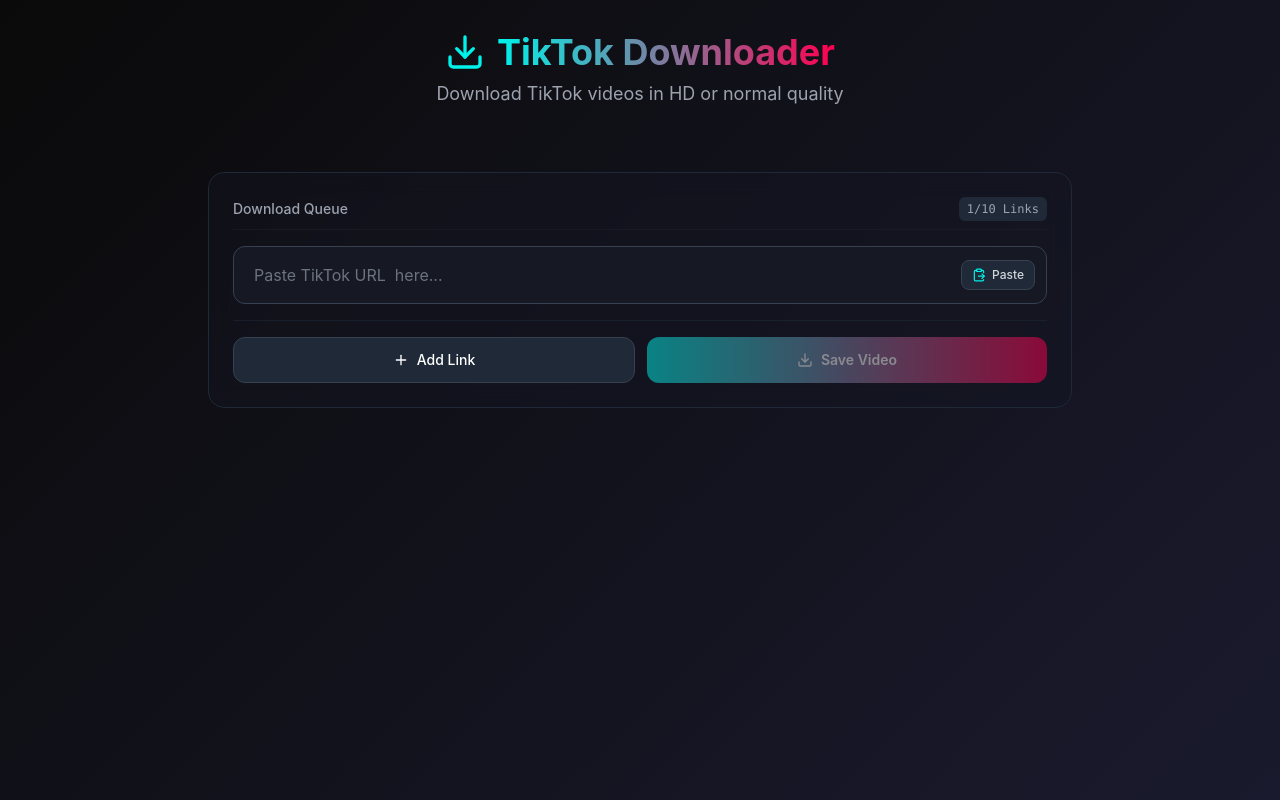
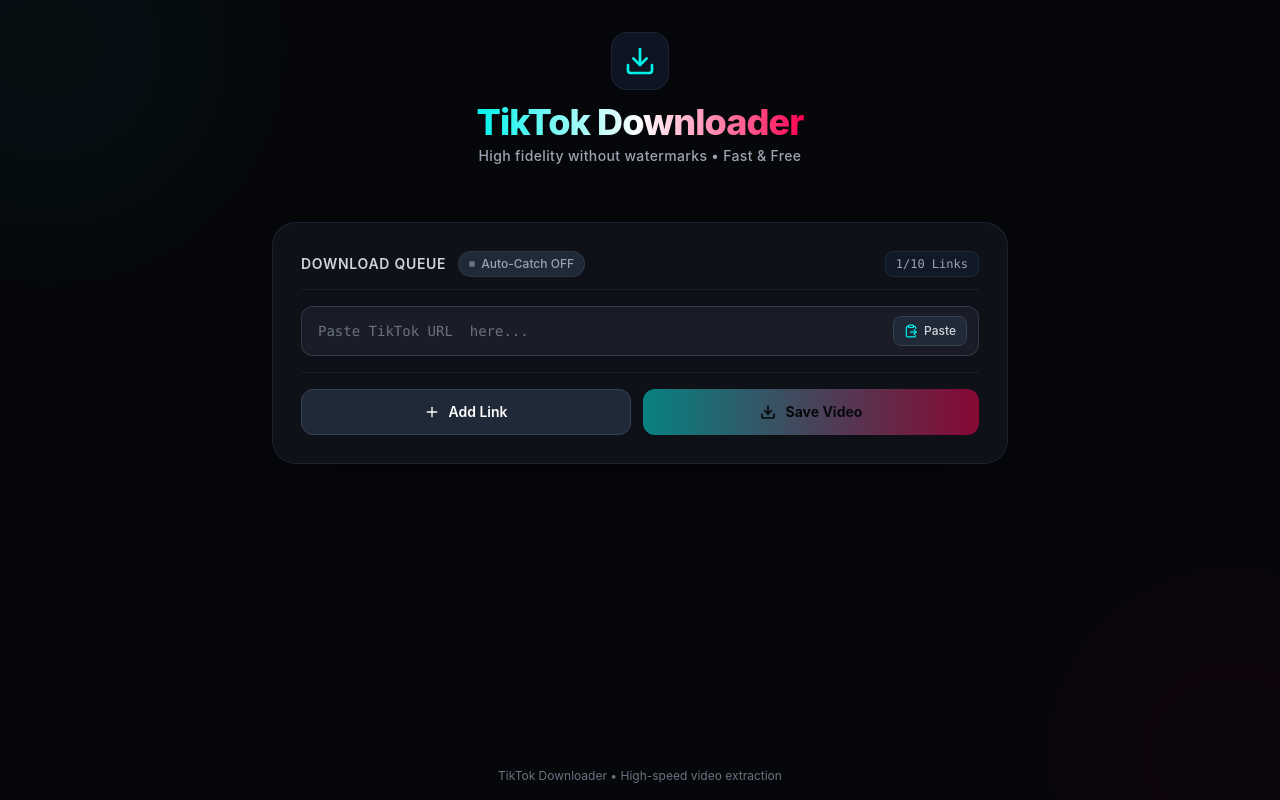
Before and after one commit to idkwtp-1/tt-downloader, a React (Vite) app: page / in a window 1280 px wide. Built offline with nearby package versions, Linux system fonts and the light colour scheme.

Commit message:
feat: upgrade UI/UX to Full Kinetic Experience (Tab 4)

```diff
--- a/src/App.jsx
+++ b/src/App.jsx
@@ -1,5 +1,5 @@
-import { useState } from 'react'
-import { Plus, Trash2, Loader2, CheckCircle2, AlertCircle, Download, ClipboardPaste } from 'lucide-react'
+import { useState, useEffect } from 'react'
+import { Plus, Trash2, Loader2, CheckCircle2, AlertCircle, Download, ClipboardPaste, Check } from 'lucide-react'
 import Header from './components/Header'
 
 function App() {
@@ -7,6 +7,61 @@
   const [statuses, setStatuses] = useState(['idle'])
   const [errors, setErrors] = useState([''])
   const [isDownloading, setIsDownloading] = useState(false)
+  const [progressPercent, setProgressPercent] = useState(0)
+  const [isCompleted, setIsCompleted] = useState(false)
+  const [autoCatch, setAutoCatch] = useState(false)
+
+  // Auto-Catch Clipboard Watcher (opt-in)
+  useEffect(() => {
+    if (!autoCatch) return
+
+    const checkClipboard = async () => {
+      try {
+        if (!navigator.clipboard || !navigator.clipboard.readText) return
+        const text = await navigator.clipboard.readText()
+        if (!text) return
+        const trimmed = text.trim()
+        if (!trimmed.includes('tiktok.com')) return
+
+        setInputs(prev => {
+          if (prev.some(u => u.trim() === trimmed)) return prev
+
+          const emptyIdx = prev.findIndex(u => u.trim() === '')
+          if (emptyIdx !== -1) {
+            const next = [...prev]
+            next[emptyIdx] = trimmed
+            if (emptyIdx === prev.length - 1 && prev.length < 10) {
+              next.push('')
+            }
+            return next
+          } else if (prev.length < 10) {
+            return [...prev, trimmed, '']
+          }
+          return prev
+        })
+      } catch {
+        // Silently fail if clipboard permission is denied or tab is switching
+      }
+    }
+
+    const handleVisibility = () => {
+      if (document.visibilityState === 'visible') {
+        checkClipboard()
+      }
+    }
+
+    const handleFocus = () => {
+      checkClipboard()
+    }
+
+    document.addEventListener('visibilitychange', handleVisibility)
+    window.addEventListener('focus', handleFocus)
+
+    return () => {
+      document.removeEventListener('visibilitychange', handleVisibility)
+      window.removeEventListener('focus', handleFocus)
+    }
+  }, [autoCatch])
 
   const handlePaste = async (index) => {
     try {
@@ -96,6 +151,8 @@
     if (activeIndices.length === 0) return
 
     setIsDownloading(true)
+    setProgressPercent(0)
+    setIsCompleted(false)
 
     setStatuses(prev => {
       const next = [...prev]
@@ -109,6 +166,8 @@
     })
 
     const queue = [...activeIndices]
+    const totalActive = activeIndices.length
+    let completedCount = 0
     let apiCallQueue = Promise.resolve()
 
     const callApiThrottled = (url) => {
@@ -184,6 +243,9 @@
           next[index] = err.message || 'Download failed'
           return next
         })
+      } finally {
+        completedCount++
+        setProgressPercent(Math.round((completedCount / totalActive) * 100))
       }
     }
 
@@ -201,35 +263,90 @@
 
     await Promise.all(workers)
     setIsDownloading(false)
+    setIsCompleted(true)
+
+    setTimeout(() => {
+      setIsCompleted(false)
+      setProgressPercent(0)
+    }, 2500)
   }
 
   const hasMultipleInputs = inputs.length > 1
   const isFormValid = inputs.some(url => url.trim().length > 0)
 
   return (
-    <div className="min-h-screen">
+    <div className="min-h-screen relative overflow-hidden bg-[#06070B] text-slate-100 flex flex-col justify-between">
+      {/* Ambient reactive light halos */}
+      <div
+        className={`fixed -top-36 -left-36 w-96 h-96 bg-tiktok-cyan/15 rounded-full blur-3xl pointer-events-none transition-all duration-700 ${
+          isDownloading ? 'opacity-80 scale-125' : 'opacity-25'
+        }`}
+      />
+      <div
+        className={`fixed -bottom-36 -right-36 w-96 h-96 bg-tiktok-pink/15 rounded-full blur-3xl pointer-events-none transition-all duration-700 ${
+          isDownloading ? 'opacity-80 scale-125' : 'opacity-25'
+        }`}
+      />
+
+      <div>
         <Header />
-      <div className="container mx-auto px-4 py-6 sm:py-8 max-w-4xl">
-        <div className="bg-tiktok-gray/40 backdrop-blur-md rounded-2xl p-4 sm:p-6 border border-gray-800">
+
+        <main className="container mx-auto px-4 py-4 sm:py-6 max-w-3xl relative z-10">
+          <div
+            className={`bg-[#12141D]/80 backdrop-blur-2xl rounded-3xl p-5 sm:p-7 border border-gray-800/80 shadow-2xl transition-all duration-500 ${
+              isDownloading ? 'ambient-glow-cyan border-tiktok-cyan/40' : ''
+            }`}
+          >
             <form onSubmit={handleDownloadAll} className="space-y-4">
-            <div className="flex justify-between items-center pb-2 border-b border-gray-800/40">
-              <span className="text-sm font-medium text-gray-400">Download Queue</span>
-              <span className={`text-xs px-2 py-1 rounded-md font-mono ${inputs.length >= 10 ? 'bg-red-500/10 text-red-400 border border-red-500/20' : 'bg-gray-800 text-gray-400'}`}>
+              {/* Queue Header with Auto-Catch Toggle */}
+              <div className="flex justify-between items-center pb-3 border-b border-gray-800/60">
+                <div className="flex items-center gap-3">
+                  <span className="text-xs sm:text-sm font-semibold text-gray-300 uppercase tracking-wider">
+                    Download Queue
+                  </span>
+                  <button
+                    type="button"
+                    onClick={() => setAutoCatch(prev => !prev)}
+                    className={`px-2.5 py-1 rounded-full text-xs font-medium transition-all flex items-center gap-1.5 border active:scale-95 ${
+                      autoCatch
+                        ? 'bg-emerald-500/20 text-emerald-300 border-emerald-500/40 shadow-[0_0_10px_rgba(16,185,129,0.2)]'
+                        : 'bg-gray-800 text-gray-400 border-gray-700/60 hover:text-gray-200'
+                    }`}
+                    title="Automatically add copied TikTok links when returning to this page"
+                  >
+                    <span
+                      className={`w-1.5 h-1.5 rounded-full ${
+                        autoCatch ? 'bg-emerald-400 animate-pulse' : 'bg-gray-500'
+                      }`}
+                    />
+                    <span>Auto-Catch {autoCatch ? 'ON' : 'OFF'}</span>
+                  </button>
+                </div>
+
+                <span
+                  className={`text-xs px-2.5 py-1 rounded-lg font-mono transition-all ${
+                    inputs.length >= 10
+                      ? 'bg-red-500/10 text-red-400 border border-red-500/20'
+                      : 'bg-gray-900 text-gray-400 border border-gray-800'
+                  }`}
+                >
                   {inputs.length}/10 Links
                 </span>
               </div>
 
+              {/* Input Rows with spring-in animation */}
+              <div className="space-y-3">
                 {inputs.map((url, index) => (
-              <div key={index} className="flex flex-col gap-1">
-                <div className="flex gap-3 items-center">
-                  <div className="flex-1 relative">
+                  <div key={index} className="spring-in flex flex-col gap-1">
+                    <div className="flex gap-2.5 items-center">
+                      <div className="flex-1 relative group">
                         <input
                           type="text"
                           value={url}
                           onChange={(e) => handleInputChange(index, e.target.value)}
                           placeholder={`Paste TikTok URL ${hasMultipleInputs ? index + 1 : ''} here...`}
                           disabled={isDownloading}
-                      className="w-full px-4 py-3 sm:px-5 sm:py-4 bg-tiktok-gray border border-gray-700 rounded-xl text-white placeholder-gray-500 focus:outline-none focus:border-tiktok-cyan focus:ring-1 focus:ring-tiktok-cyan text-sm sm:text-base transition-all disabled:opacity-70 pr-24"
+                          className="w-full px-4 py-3.5 bg-[#1A1C28] border border-gray-700/80 rounded-xl text-white placeholder-gray-500 focus:outline-none focus:border-tiktok-cyan focus:ring-1 focus:ring-tiktok-cyan text-xs sm:text-sm font-mono transition-all disabled:opacity-70 pr-24 shadow-inner"
                         />
                         <div className="absolute right-3 top-1/2 -translate-y-1/2 flex items-center gap-2">
                           {!url && (
@@ -248,10 +365,10 @@
                             <Loader2 className="w-5 h-5 text-tiktok-cyan animate-spin" />
                           )}
                           {statuses[index] === 'success' && (
-                        <CheckCircle2 className="w-5 h-5 text-green-400" />
+                            <CheckCircle2 className="w-5 h-5 text-emerald-400 shadow-[0_0_8px_#34d399]" />
                           )}
                           {statuses[index] === 'error' && (
-                        <AlertCircle className="w-5 h-5 text-red-500" />
+                            <AlertCircle className="w-5 h-5 text-rose-500" />
                           )}
                         </div>
                       </div>
@@ -261,32 +378,34 @@
                           type="button"
                           onClick={() => removeInput(index)}
                           disabled={isDownloading}
-                      className="p-3 bg-gray-800/80 text-gray-400 hover:text-red-400 hover:bg-red-500/10 border border-gray-700 rounded-xl transition-all disabled:opacity-50 flex-shrink-0"
+                          className="p-3 bg-gray-800/80 text-gray-400 hover:text-rose-400 hover:bg-rose-500/10 border border-gray-700 rounded-xl transition-all disabled:opacity-50 flex-shrink-0 active:scale-95"
                           title="Remove link"
                         >
-                      <Trash2 className="w-5 h-5" />
+                          <Trash2 className="w-4 h-4 sm:w-5 sm:h-5" />
                         </button>
                       )}
                     </div>
 
                     {statuses[index] === 'error' && errors[index] && (
-                  <p className="text-red-400 text-xs px-2">
+                      <p className="text-rose-400 text-xs px-2 mt-0.5">
                         ⚠ {errors[index]}
                       </p>
                     )}
                   </div>
                 ))}
+              </div>
 
+              {/* Bottom Action Buttons */}
               <div className="flex flex-col sm:flex-row gap-3 pt-4 border-t border-gray-800/60">
                 {statuses.includes('success') && (
                   <button
                     type="button"
                     onClick={handleClearCompleted}
                     disabled={isDownloading}
-                  className="flex-1 py-3 px-4 bg-red-500/10 text-red-400 border border-red-500/20 rounded-xl hover:bg-red-500/20 transition-all flex items-center justify-center gap-2 text-sm font-medium disabled:opacity-50"
+                    className="flex-1 py-3 px-4 bg-rose-500/10 text-rose-400 border border-rose-500/20 rounded-xl hover:bg-rose-500/20 transition-all flex items-center justify-center gap-2 text-xs sm:text-sm font-semibold disabled:opacity-50 active:scale-95"
                   >
                     <Trash2 className="w-4 h-4" />
-                  Clear Completed
+                    <span>Clear Completed</span>
                   </button>
                 )}
 
@@ -295,26 +414,55 @@
                     type="button"
                     onClick={addInput}
                     disabled={isDownloading}
-                  className="flex-1 py-3 px-4 bg-gray-800 text-white border border-gray-700 rounded-xl hover:bg-gray-700 hover:border-gray-600 transition-all flex items-center justify-center gap-2 text-sm font-medium disabled:opacity-50"
+                    className="flex-1 py-3 px-4 bg-gray-800 hover:bg-gray-700 text-white border border-gray-700 rounded-xl hover:border-gray-600 transition-all flex items-center justify-center gap-2 text-xs sm:text-sm font-semibold disabled:opacity-50 active:scale-95"
                   >
                     <Plus className="w-4 h-4" />
-                  Add Link
+                    <span>Add Link</span>
                   </button>
                 )}
 
+                {/* Kinetic CTA Button */}
                 <button
                   type="submit"
                   disabled={!isFormValid || isDownloading}
-                className="flex-1 py-3 px-4 bg-gradient-to-r from-tiktok-cyan to-tiktok-pink text-white text-sm font-semibold rounded-xl hover:opacity-95 transition-all disabled:opacity-50 disabled:cursor-not-allowed flex items-center justify-center gap-2"
+                  className={`flex-1 py-3 px-5 text-xs sm:text-sm font-bold rounded-xl transition-all flex items-center justify-center gap-2.5 shadow-lg active:scale-98 disabled:opacity-50 disabled:cursor-not-allowed relative overflow-hidden ${
+                    isCompleted
+                      ? 'bg-emerald-500 text-white shadow-[0_0_20px_rgba(16,185,129,0.4)]'
+                      : 'bg-gradient-to-r from-tiktok-cyan to-tiktok-pink text-black hover:brightness-110'
+                  }`}
                 >
                   {isDownloading ? (
                     <>
-                    <Loader2 className="w-4 h-4 animate-spin" />
-                    <span>Saving...</span>
+                      {/* Kinetic SVG Progress Ring */}
+                      <svg className="w-5 h-5 text-black" viewBox="0 0 36 36">
+                        <path
+                          className="text-black/25"
+                          strokeWidth="3.5"
+                          stroke="currentColor"
+                          fill="none"
+                          d="M18 2.0845 a 15.9155 15.9155 0 0 1 0 31.831 a 15.9155 15.9155 0 0 1 0 -31.831"
+                        />
+                        <path
+                          className="progress-ring-circle text-black"
+                          strokeDasharray="100, 100"
+                          style={{ strokeDashoffset: 100 - progressPercent }}
+                          strokeWidth="3.8"
+                          strokeLinecap="round"
+                          stroke="currentColor"
+                          fill="none"
+                          d="M18 2.0845 a 15.9155 15.9155 0 0 1 0 31.831 a 15.9155 15.9155 0 0 1 0 -31.831"
+                        />
+                      </svg>
+                      <span>Saving ({progressPercent}%)</span>
+                    </>
+                  ) : isCompleted ? (
+                    <>
+                      <Check className="w-4 h-4 text-white stroke-[3]" />
+                      <span>All Saved!</span>
                     </>
                   ) : (
                     <>
-                    <Download className="w-4 h-4" />
+                      <Download className="w-4 h-4 stroke-[2.5]" />
                       <span>{hasMultipleInputs ? 'Save All Videos' : 'Save Video'}</span>
                     </>
                   )}
@@ -322,7 +470,12 @@
               </div>
             </form>
           </div>
+        </main>
       </div>
+
+      <footer className="py-4 text-center text-gray-500 text-xs relative z-10">
+        TikTok Downloader • High-speed video extraction
+      </footer>
     </div>
   )
 }
--- a/src/components/Header.jsx
+++ b/src/components/Header.jsx
@@ -2,15 +2,17 @@
 
 function Header() {
   return (
-    <header className="py-8 text-center">
-      <div className="flex items-center justify-center gap-3 mb-2">
-        <Download className="w-10 h-10 text-tiktok-cyan" />
-        <h1 className="text-4xl font-bold bg-gradient-to-r from-tiktok-cyan to-tiktok-pink bg-clip-text text-transparent">
+    <header className="py-6 sm:py-8 text-center relative z-10">
+      <div className="inline-flex items-center justify-center p-3 rounded-2xl bg-gray-900/80 border border-gray-800/80 mb-3 shadow-lg">
+        <Download className="w-8 h-8 text-tiktok-cyan" />
+      </div>
+      <div className="flex items-center justify-center gap-2 mb-1">
+        <h1 className="text-3xl sm:text-4xl font-extrabold tracking-tight bg-gradient-to-r from-tiktok-cyan via-white to-tiktok-pink bg-clip-text text-transparent">
           TikTok Downloader
         </h1>
       </div>
-      <p className="text-gray-400 text-lg">
-        Download TikTok videos in HD or normal quality
+      <p className="text-gray-400 text-xs sm:text-sm font-medium tracking-wide">
+        High fidelity without watermarks • Fast & Free
       </p>
     </header>
   )
--- a/src/index.css
+++ b/src/index.css
@@ -9,6 +9,49 @@
     sans-serif;
   -webkit-font-smoothing: antialiased;
   -moz-osx-font-smoothing: grayscale;
-  background: linear-gradient(135deg, #0a0a0a 0%, #1a1a2e 100%);
+  background-color: #06070B;
   min-height: 100vh;
+  color: #f1f5f9;
 }
+
+@keyframes pulse-cyan {
+  0%, 100% { box-shadow: 0 0 15px -2px rgba(0, 242, 234, 0.35), inset 0 0 15px -2px rgba(0, 242, 234, 0.15); }
+  50% { box-shadow: 0 0 35px 2px rgba(0, 242, 234, 0.75), inset 0 0 25px 2px rgba(0, 242, 234, 0.35); }
+}
+
+@keyframes pulse-pink {
+  0%, 100% { box-shadow: 0 0 15px -2px rgba(255, 0, 80, 0.35); }
+  50% { box-shadow: 0 0 35px 4px rgba(255, 0, 80, 0.75); }
+}
+
+.ambient-glow-cyan {
+  animation: pulse-cyan 2.4s infinite ease-in-out;
+}
+
+.ambient-glow-pink {
+  animation: pulse-pink 2.4s infinite ease-in-out;
+}
+
+.spring-in {
+  animation: springDown 0.4s cubic-bezier(0.175, 0.885, 0.32, 1.275) forwards;
+}
+
+@keyframes springDown {
+  0% { opacity: 0; transform: translateY(-12px) scale(0.98); }
+  100% { opacity: 1; transform: translateY(0) scale(1); }
+}
+
+.spring-out {
+  animation: springUp 0.3s cubic-bezier(0.6, -0.28, 0.735, 0.045) forwards;
+}
+
+@keyframes springUp {
+  0% { opacity: 1; transform: scale(1); max-height: 80px; }
+  100% { opacity: 0; transform: scale(0.95); max-height: 0px; margin: 0; padding: 0; }
+}
+
+.progress-ring-circle {
+  transition: stroke-dashoffset 0.35s ease;
+  transform: rotate(-90deg);
+  transform-origin: 50% 50%;
+}
```
Lines whose indentation alone changed are shown as unchanged.
